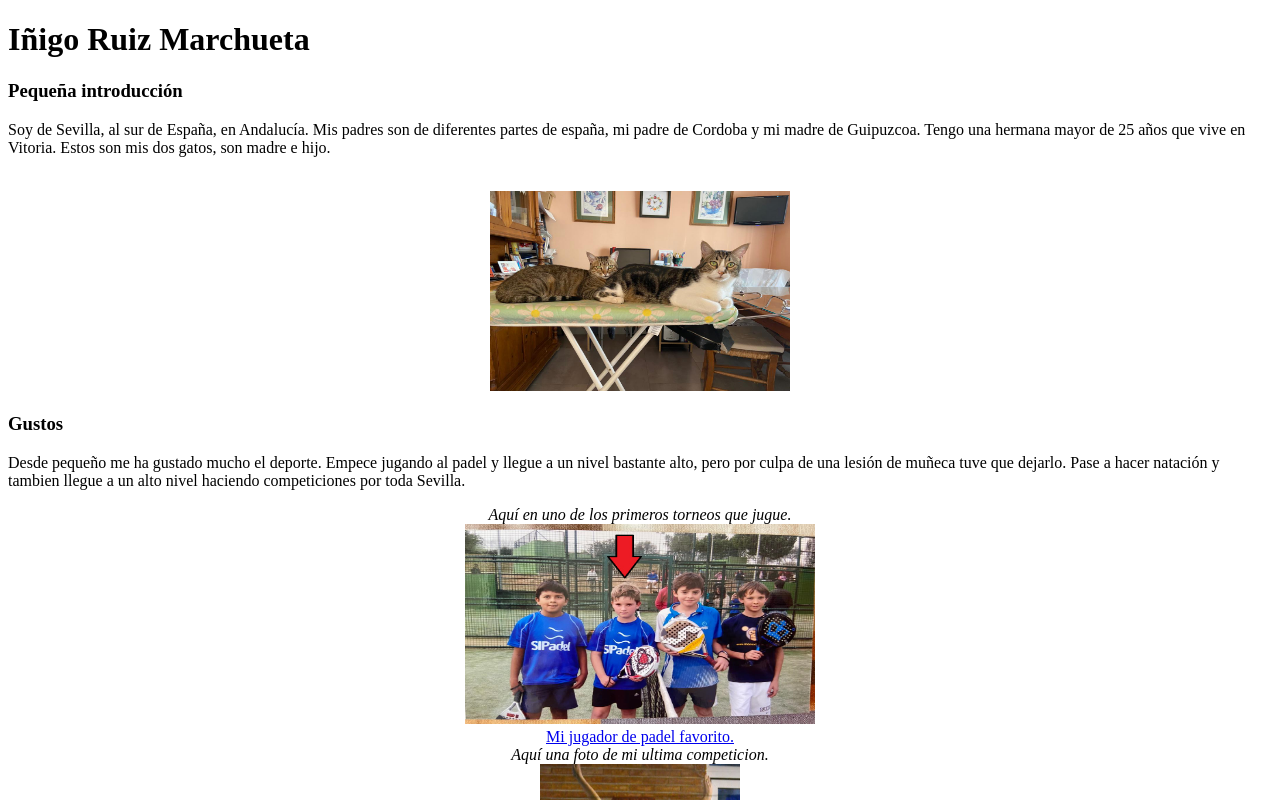
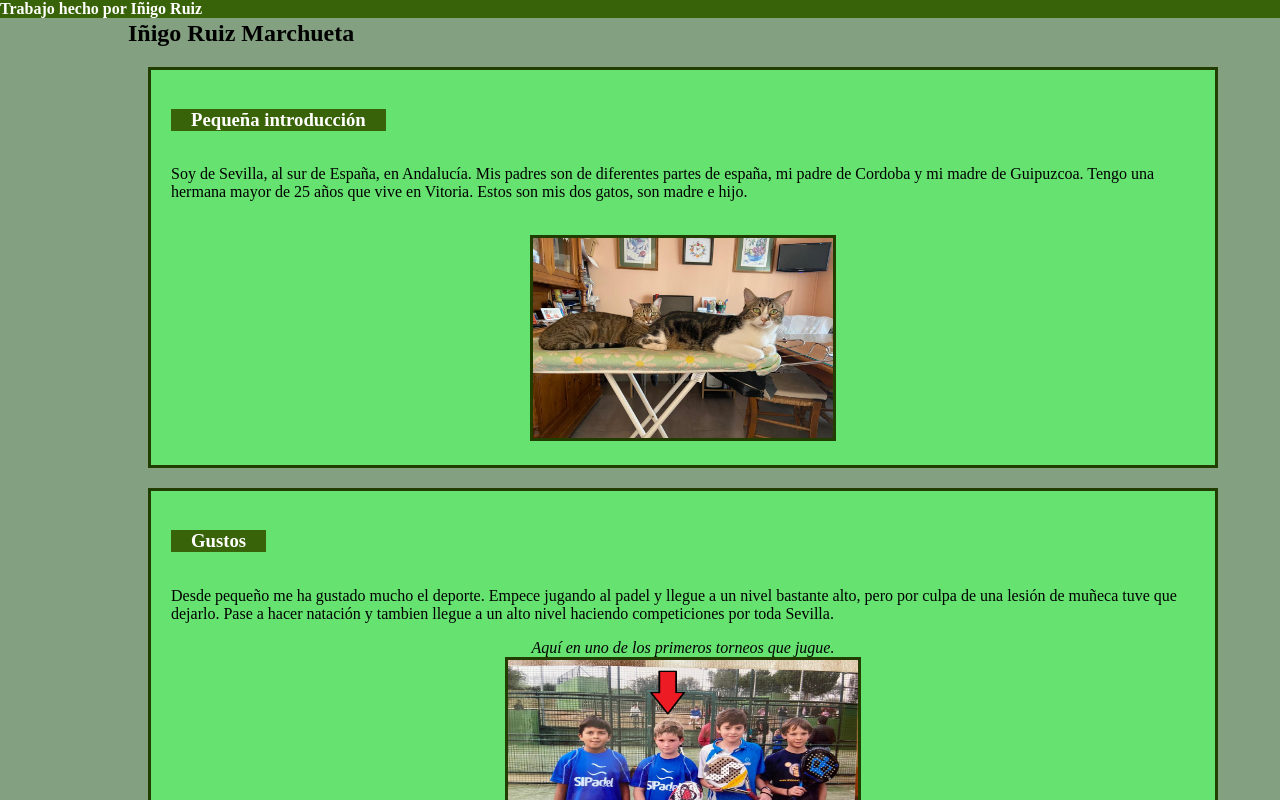
Before and after one commit to iniruimar/mi-pagina, a plain HTML site: page index.html in a window 1280 px wide. Shown: the top 800 px of the page. Drawn offline with Linux system fonts and the light colour scheme.

Commit message:
Add files via upload

```diff
--- a/index.html
+++ b/index.html
@@ -5,6 +5,7 @@
     <meta http-equiv="X-UA-Compatible" content="IE=edge">
     <meta name="viewport" content="width=device-width, initial-scale=1.0">
     <title>🥎Presentación🐱</title>
+    <link rel="stylesheet" href="style.css" />
     <style>
         table {
           border-collapse: collapse;
@@ -18,36 +19,40 @@
         }
 
         tr:nth-child(even) {
-          background-color: #3787e2;
+          background-color: #035e21;
         }
       </style>
 </head>
 <body>
+  <nav id="barra">
+    Trabajo hecho por Iñigo Ruiz
+  </nav>
+  <article>
     <div><h1>Iñigo Ruiz Marchueta</h1></div>
-    <div><h3>Pequeña introducción</h3>
+    <div id="caja1"><h3>Pequeña introducción</h3>
     <p>Soy de Sevilla, al sur de España, en Andalucía.
          Mis padres son de diferentes partes de españa, mi padre de Cordoba y mi madre de Guipuzcoa.
           Tengo una hermana mayor de 25 años que vive en Vitoria.
           Estos son mis dos gatos, son madre e hijo.</p>
-    <br><center><img src="img/gatetes.jpeg " width="300" height="200"></center></div>
-    <div><h3>Gustos</h3>
+    <br><center><img id="caja2" src="img/gatetes.jpeg " width="300" height="200"></center></div>
+    <div id="caja1"><h3>Gustos</h3>
     <p>Desde pequeño me ha gustado mucho el deporte. Empece jugando al padel y llegue a un nivel bastante alto, pero por culpa de una lesión de muñeca tuve que dejarlo.
         Pase a hacer natación y tambien llegue a un alto nivel haciendo competiciones por toda Sevilla.
         <br> <center><i>Aquí en uno de los primeros torneos que jugue.</i>
             <br>
-            <img src="img/padel.jpg" width="350" height="200">
+            <img id="caja2" src="img/padel.jpg" width="350" height="200">
             <br>
             <!-- Esta parte es nueva -->
             <a href="https://www.youtube.com/watch?v=Esyw-j1rSZQ">Mi jugador de padel favorito.</a>
             <br>
             <i>Aquí una foto de mi ultima competicion.</i>
             <br>
-            <img src="img/competicion.jpg" width="200" height="350">
+            <img id="caja2" src="img/competicion.jpg" width="200" height="350">
             <br>
             <u>Ahora no hago mucho deporte por los estudios.</u></center>
     </p></div>
     <!-- A partir de aqui segunda entrega y lo añadido arriba -->
-    <div><h3>Fútbol</h3>
+    <div id="caja1"><h3>Fútbol</h3><br>
         <label>Me ha gustado el futbol toda mi vida, desde pequeño he sido muy fan del Atletico de Madrid. De los equipos más importantes de España, ¿cúal es tu preferido?</label>
         <fieldset>
             <div>
@@ -104,7 +109,7 @@
           </table>
 
     </div>
-    <div><h3>Música</h3>
+    <div id="caja1"><h3>Música</h3>
         <p>Esta es una de mis canciones favoritas:</p>
         <center><audio src="img/Tyler The Creator - Yonkers.mp3" controls></audio></center>
         <span>¿Cual es tu estilo de musica preferido?</span>
@@ -116,9 +121,10 @@
             <option value="dubstep">Dubstep</option>
         </select>
     </div>
-    <div><h3>Videos</h3>
+    <div id="caja1"><h3>Videos</h3>
         <p> Este video es uno de los que más gracia me hace y encima es en portugues: </p>
-        <center><video src="img/un sirif facendo pa.mp4" controls width="400"></video></center>
+        <center><video id="caja2" src="img/un sirif facendo pa.mp4" controls width="400"></video></center>
     </div>
+  </article>
 </body>
 </html>
--- /dev/null
+++ b/style.css
@@ -0,0 +1,45 @@
+
+
+  body {
+    background-color: rgb(131, 160, 128);
+    margin: 0;
+  }
+
+
+
+  article{
+    margin: auto;
+    max-width: 80%;
+  }
+
+  nav {
+    position: fixed;
+    background-color: #396308;
+    top: 0;
+    width: 100%;
+    text-align: left;
+    font-weight: 700;
+    color: rgb(255, 255, 255);
+  }
+
+  #caja1{
+    width: 100%;
+    height: 100%;
+    background-color: rgb(101, 226, 111);
+    padding: 20px 20px 20px 20px;
+    margin: 20px 20px 20px 20px;
+    color: rgb(0, 0, 0);
+    border:#213d00 solid;
+  }
+
+  #caja2{
+    border:#213d00 solid;
+  }
+
+  h3{
+  background-color: #396308;
+  color: white;
+  padding-right: 20px;
+  padding-left: 20px;
+  display: inline-block;
+  }
```
